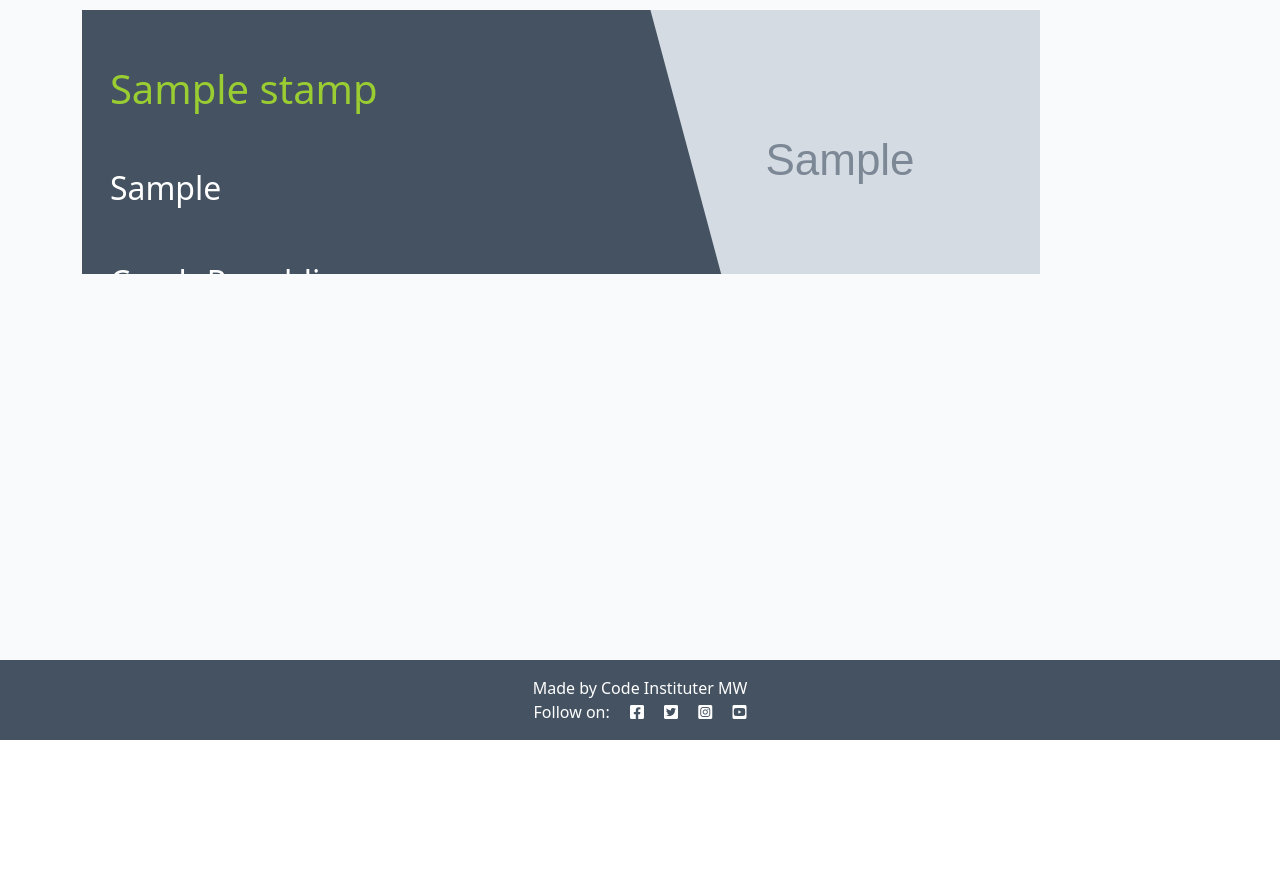
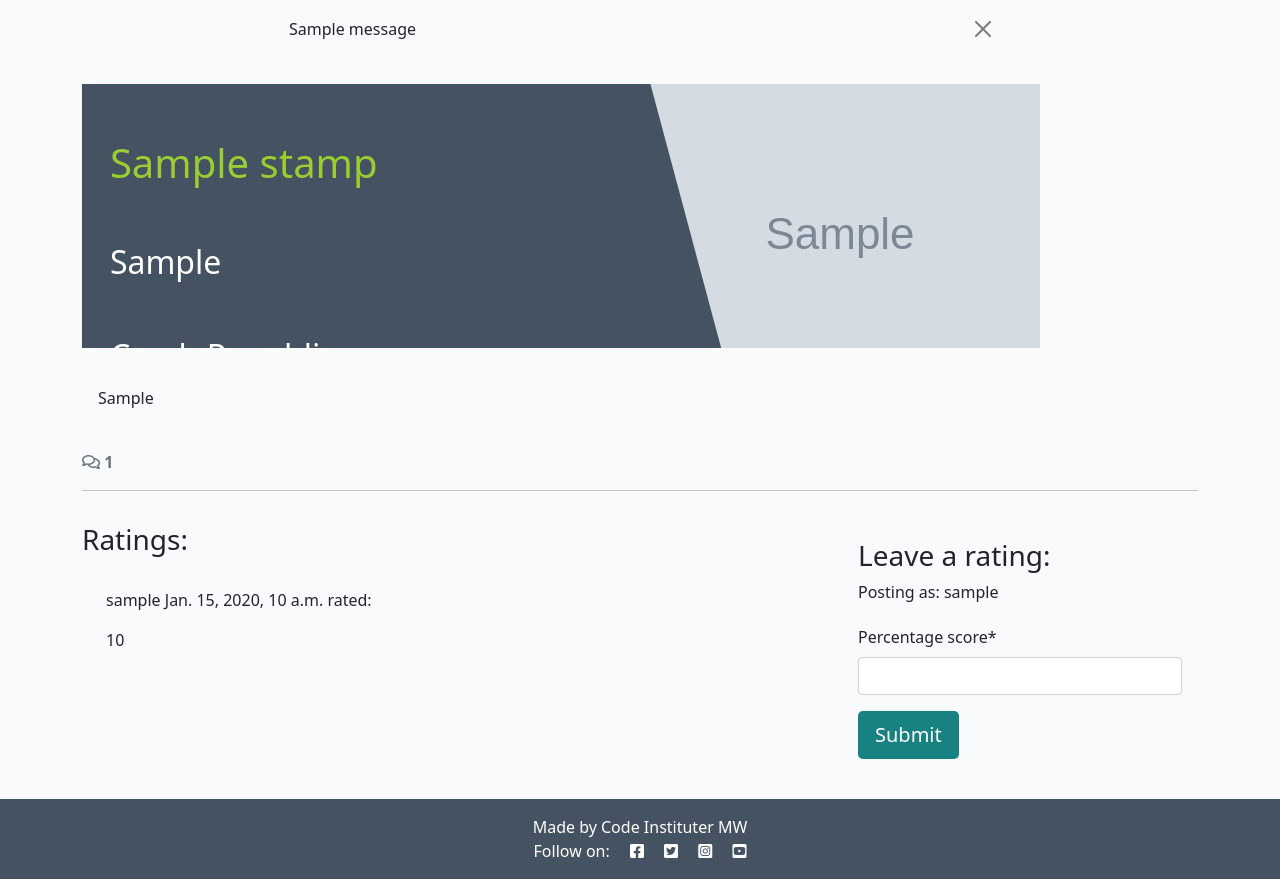
Before and after one commit to MGW-GH/BackTracking, a Django app: a page that uses templates/base.html in a window 1280 px wide. Shown: the part 60-939 px from the top of the page. Before the commit the page ends 800 px from the top, so only its background shows below. Run offline with Django 4.2, Linux system fonts and the light colour scheme; a user stored in the database is signed in; tables that the repository leaves empty hold one stand-in row (values such as "Sample post"); grey boxes marked "Sample" are stand-in pictures; one stand-in notice (Sample message) is shown; parts of the project's set-up code (start-up, migrations or seed data) failed here and were passed over; some libraries are stand-ins or nearby versions.

Commit message:
installed crispy forms and created rating form for users to submit percentage_score when logged in with submit message

```diff
--- a/back_tracker/settings.py
+++ b/back_tracker/settings.py
@@ -52,6 +52,8 @@ INSTALLED_APPS = [
     'allauth',
     'allauth.account',
     'allauth.socialaccount',
+    'crispy_forms',
+    'crispy_bootstrap5',
     'django_summernote',
     'cloudinary_storage',
     'cloudinary',
@@ -65,6 +67,9 @@ INSTALLED_APPS = [
 SITE_ID = 1
 LOGIN_REDIRECT_URL = '/'
 LOGOUT_REDIRECT_URL = '/'
+
+CRISPY_ALLOWED_TEMPLATE_PACKS = "bootstrap5"
+CRISPY_TEMPLATE_PACK = "bootstrap5"
 
 MIDDLEWARE = [
     'django.middleware.security.SecurityMiddleware',
--- /dev/null
+++ b/blog/forms.py
@@ -0,0 +1,8 @@
+from .models import Rating
+from django import forms
+
+
+class RatingForm(forms.ModelForm):
+    class Meta:
+        model = Rating
+        fields = ('percentage_score',)
--- a/blog/models.py
+++ b/blog/models.py
@@ -23,7 +23,7 @@ class Stamp(models.Model):
 
 
 class Rating(models.Model):
-    stamp = models.ForeignKey(Stamp, on_delete=models.CASCADE, related_name="rating")
+    stamp = models.ForeignKey(Stamp, on_delete=models.CASCADE, related_name="ratings")
     user = models.ForeignKey(User, on_delete=models.CASCADE, related_name="rater")
     percentage_score = models.IntegerField()
     created_at = models.DateTimeField(auto_now_add=True)
--- a/blog/templates/blog/stamp_detail.html
+++ b/blog/templates/blog/stamp_detail.html
@@ -1,5 +1,7 @@
-{% extends 'base.html' %} {% block content %}
+{% extends 'base.html' %}
+{% block content %}
 {% load static %}
+{% load crispy_forms_tags %}
 
 <div class="masthead">
     <div class="container">
@@ -26,8 +28,64 @@
                 <!-- The post content goes inside the card-text. -->
                 <!-- Use the | safe filter inside the template tags -->
                 <p class="card-text">
-                    {{ stamp.content | safe }}
+                    {{ stamp.location | safe }}
                 </p>
+            </div>
+        </div>
+    </div>
+    <!-- Displaying count of ratings -->
+    <div class="row">
+        <div class="col-12">
+            <strong class="text-secondary">
+                <i class="far fa-comments"></i> {{ rating_count }}
+            </strong>
+        </div>
+        <div class="col-12">
+            <hr>
+        </div>
+    </div>
+    <!-- Displaying Ratings -->
+    <div class="row">
+        <div class="col-md-8 card mb-4  mt-3 ">
+            <h3>Ratings:</h3>
+            <div class="card-body">
+                <!-- We want a for loop inside the empty control tags to iterate through each rating in ratings -->
+                {% for rating in ratings %}
+                <div class="p-2 ratings {% if not rating.approved and rating.user == user %}
+                faded{% elif not rating.approved %} d-none{% endif %}">
+                    <p class="font-weight-bold">
+                        {{ rating.user }}
+                        <span class="font-weight-normal">
+                            {{ rating.created_at }}
+                        </span> rated:
+                    </p>
+                    <div id="rating{{ rating.id }}">
+                        {{ rating.percentage_score | linebreaks }}
+                    </div>
+                    {% if not rating.approved and rating.user == user %}
+                    <p class="approval">
+                        This rating is awaiting approval
+                    </p>
+                    {% endif %}
+                </div>
+                <!-- Our for loop ends here -->
+                {% endfor %}
+            </div>
+        </div>
+        <!-- Creating New Comments -->
+        <div class="col-md-4 card mb-4 mt-3">
+            <div class="card-body">
+                {% if user.is_authenticated %}
+                <h3>Leave a rating:</h3>
+                <p>Posting as: {{ user }}</p>
+                <form id="commentForm" method="post" style="margin-top: 1.3em;">
+                    {{ rating_form | crispy }}
+                    {% csrf_token %}
+                    <button id="submitButton" type="submit" class="btn btn-signup btn-lg">Submit</button>
+                </form>
+                {% else %}
+                <p>Log in to leave a rating</p>
+                {% endif %}
             </div>
         </div>
     </div>
--- a/blog/views.py
+++ b/blog/views.py
@@ -1,6 +1,8 @@
 from django.shortcuts import render, get_object_or_404
 from django.views import generic
+from django.contrib import messages
 from .models import Stamp
+from .forms import RatingForm
 
 # Create your views here.
 class StampList(generic.ListView):
@@ -25,9 +27,29 @@ def stamp_detail(request, title):
 
     queryset = Stamp.objects
     stamp = get_object_or_404(queryset, title=title)
+    ratings = stamp.ratings.all().order_by("-created_at")
+    rating_count = stamp.ratings.filter(approved=True).count()
+
+    if request.method == "POST":
+        rating_form = RatingForm(data=request.POST)
+        if rating_form.is_valid():
+            rating = rating_form.save(commit=False)
+            rating.user = request.user
+            rating.stamp = stamp
+            rating.save()
+            messages.add_message(
+                request, messages.SUCCESS,
+                'Rating submitted'
+            )
+
+    rating_form = RatingForm()
 
     return render(
         request,
         "blog/stamp_detail.html",
-        {"stamp": stamp},
+        {"stamp": stamp,
+        "ratings": ratings,
+        "rating_count": rating_count,
+        "rating_form": rating_form,
+        },
     )
--- a/requirements.txt
+++ b/requirements.txt
@@ -1,10 +1,12 @@
 asgiref==3.8.1
 cloudinary==1.41.0
+crispy-bootstrap5==0.7
 dj-database-url==0.5.0
 dj3-cloudinary-storage==0.0.6
 Django==4.2.16
 django-allauth==0.57.2
 django-countries==7.6.1
+django-crispy-forms==2.3
 django-summernote==0.8.20.0
 gunicorn==20.1.0
 oauthlib==3.2.2
--- a/templates/base.html
+++ b/templates/base.html
@@ -82,7 +82,19 @@
             </div>
         </div>
     </nav>
-
+    <!-- displaying Django messages -->
+    <div class="container">
+        <div class="row">
+            <div class="col-md-8 offset-md-2">
+                {% for message in messages %}
+                <div class="alert {{ message.tags }} alert-dismissible fade show" id="msg" role="alert">
+                    {{ message | safe }}
+                    <button type="button" class="btn-close" data-bs-dismiss="alert" aria-label="Close"></button>
+                </div>
+                {% endfor %}
+            </div>
+        </div>
+    </div>
     <main class="flex-shrink-0 main-bg">
 
         {% block content %}
```
